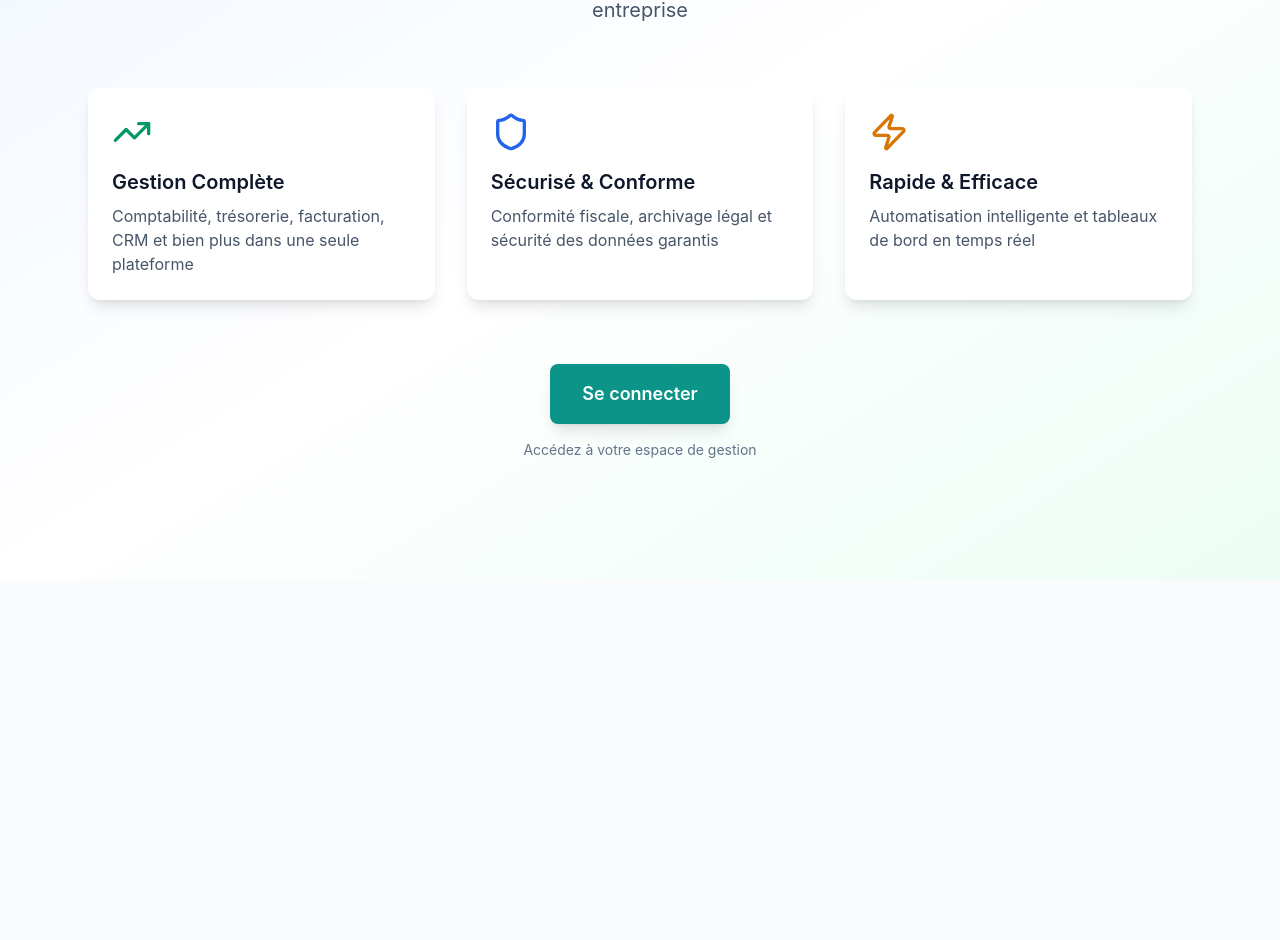
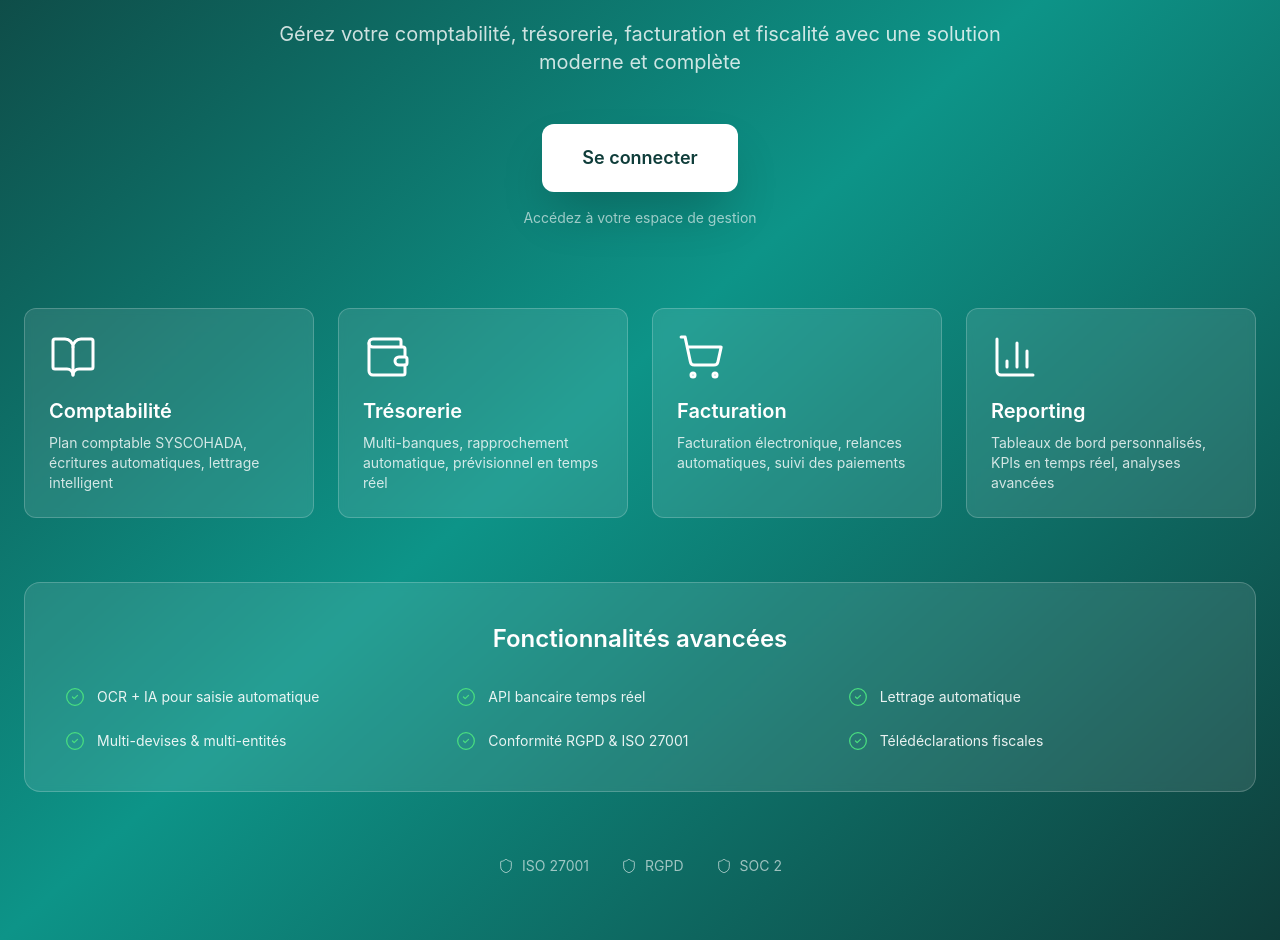
Before and after one commit to flori92/financia, a Next.js app in the folder bms-web/: page / in a window 1280 px wide. Shown: the part 220-1160 px from the top of the page. Before the commit the page ends 800 px from the top, so only its background shows below. Built offline with nearby package versions, Linux system fonts and the light colour scheme.

Commit message:
feat: Page d'accueil moderne et routing par profil
- Nouvelle page d'accueil avec design moderne
- Présentation des modules BMS
- Bouton login vers /login
- Routing automatique par profil:
  * Comptable -> /accountant
  * Admin -> /dashboard
  * Entrepreneur -> /dashboard

```diff
--- a/bms-web/src/app/login/page.tsx
+++ b/bms-web/src/app/login/page.tsx
@@ -32,11 +32,21 @@ export default function LoginPage() {
       if (typeof window !== "undefined") {
         window.localStorage.setItem("bms_token", data.access_token);
         window.localStorage.setItem("user_email", email);
-        // Déterminer le rôle selon l'email
-        const role = email.includes('comptable') || email.includes('accountant') ? 'accountant' : 'entrepreneur';
-        window.localStorage.setItem("user_role", role);
-        // Rediriger vers la page appropriée
-        const redirectTo = role === 'accountant' ? '/accountant' : '/dashboard';
+        window.localStorage.setItem("user_data", JSON.stringify(data.user || {}));
+
+        // Déterminer le rôle et la redirection
+        let redirectTo = '/dashboard';
+        if (email.includes('comptable') || email.includes('accountant')) {
+          window.localStorage.setItem("user_role", 'accountant');
+          redirectTo = '/accountant';
+        } else if (email.includes('admin')) {
+          window.localStorage.setItem("user_role", 'admin');
+          redirectTo = '/dashboard';
+        } else {
+          window.localStorage.setItem("user_role", 'entrepreneur');
+          redirectTo = '/dashboard';
+        }
+
         router.push(redirectTo);
       }
     } catch (e) {
--- a/bms-web/src/app/page.tsx
+++ b/bms-web/src/app/page.tsx
@@ -1,62 +1,105 @@
 "use client";
 import { useRouter } from "next/navigation";
-import { Building2, TrendingUp, Shield, Zap } from "lucide-react";
+import { Building2, BookOpen, Wallet, ShoppingCart, BarChart3, Shield, Zap, CheckCircle2 } from "lucide-react";
 
 export default function Page() {
   const router = useRouter();
 
   return (
-    <div className="min-h-screen bg-gradient-to-br from-blue-50 via-white to-emerald-50">
-      <div className="max-w-6xl mx-auto px-6 py-16">
-        <div className="text-center mb-16">
-          <div className="inline-flex items-center gap-3 mb-6">
-            <Building2 className="w-12 h-12 text-app-primary" />
-            <h1 className="text-5xl font-bold text-slate-900">BMS</h1>
+    <div className="min-h-screen bg-gradient-to-br from-[#0F3D3A] via-[#0D9488] to-[#0F3D3A]">
+      <div className="max-w-7xl mx-auto px-6 py-16">
+        <div className="text-center mb-20">
+          <div className="inline-flex items-center gap-4 mb-8">
+            <div className="w-20 h-20 rounded-2xl bg-white/10 backdrop-blur-sm flex items-center justify-center">
+              <Building2 className="w-12 h-12 text-white" strokeWidth={1.5} />
+            </div>
+            <h1 className="text-6xl font-bold text-white tracking-tight">BMS ERP</h1>
           </div>
-          <h2 className="text-3xl font-semibold text-slate-800 mb-4">
-            Business Management System
+          <h2 className="text-4xl font-semibold text-white mb-6">
+            Solution Comptable Intégrée
           </h2>
-          <p className="text-xl text-slate-600 max-w-2xl mx-auto">
-            La meilleure solution pour la gestion comptable et financière de votre entreprise
+          <p className="text-xl text-white/80 max-w-3xl mx-auto mb-12">
+            Gérez votre comptabilité, trésorerie, facturation et fiscalité avec une solution moderne et complète
+          </p>
+          <button
+            onClick={() => router.push('/login')}
+            className="inline-flex items-center gap-2 bg-white text-[#0F3D3A] text-lg font-semibold px-10 py-5 rounded-xl hover:bg-white/90 transition-all shadow-2xl hover:shadow-3xl hover:scale-105"
+          >
+            Se connecter
+          </button>
+          <p className="text-sm text-white/60 mt-4">
+            Accédez à votre espace de gestion
           </p>
         </div>
 
-        <div className="grid grid-cols-1 md:grid-cols-3 gap-8 mb-16">
-          <div className="bg-white rounded-xl p-6 shadow-lg hover:shadow-xl transition-shadow">
-            <TrendingUp className="w-10 h-10 text-emerald-600 mb-4" />
-            <h3 className="text-xl font-semibold mb-2">Gestion Complète</h3>
-            <p className="text-slate-600">
-              Comptabilité, trésorerie, facturation, CRM et bien plus dans une seule plateforme
+        <div className="grid grid-cols-1 md:grid-cols-2 lg:grid-cols-4 gap-6 mb-16">
+          <div className="bg-white/10 backdrop-blur-sm rounded-xl p-6 border border-white/20 hover:bg-white/20 transition-all">
+            <BookOpen className="w-12 h-12 text-white mb-4" strokeWidth={1.5} />
+            <h3 className="text-xl font-semibold mb-2 text-white">Comptabilité</h3>
+            <p className="text-white/80 text-sm">
+              Plan comptable SYSCOHADA, écritures automatiques, lettrage intelligent
             </p>
           </div>
 
-          <div className="bg-white rounded-xl p-6 shadow-lg hover:shadow-xl transition-shadow">
-            <Shield className="w-10 h-10 text-blue-600 mb-4" />
-            <h3 className="text-xl font-semibold mb-2">Sécurisé & Conforme</h3>
-            <p className="text-slate-600">
-              Conformité fiscale, archivage légal et sécurité des données garantis
+          <div className="bg-white/10 backdrop-blur-sm rounded-xl p-6 border border-white/20 hover:bg-white/20 transition-all">
+            <Wallet className="w-12 h-12 text-white mb-4" strokeWidth={1.5} />
+            <h3 className="text-xl font-semibold mb-2 text-white">Trésorerie</h3>
+            <p className="text-white/80 text-sm">
+              Multi-banques, rapprochement automatique, prévisionnel en temps réel
             </p>
           </div>
 
-          <div className="bg-white rounded-xl p-6 shadow-lg hover:shadow-xl transition-shadow">
-            <Zap className="w-10 h-10 text-amber-600 mb-4" />
-            <h3 className="text-xl font-semibold mb-2">Rapide & Efficace</h3>
-            <p className="text-slate-600">
-              Automatisation intelligente et tableaux de bord en temps réel
+          <div className="bg-white/10 backdrop-blur-sm rounded-xl p-6 border border-white/20 hover:bg-white/20 transition-all">
+            <ShoppingCart className="w-12 h-12 text-white mb-4" strokeWidth={1.5} />
+            <h3 className="text-xl font-semibold mb-2 text-white">Facturation</h3>
+            <p className="text-white/80 text-sm">
+              Facturation électronique, relances automatiques, suivi des paiements
+            </p>
+          </div>
+
+          <div className="bg-white/10 backdrop-blur-sm rounded-xl p-6 border border-white/20 hover:bg-white/20 transition-all">
+            <BarChart3 className="w-12 h-12 text-white mb-4" strokeWidth={1.5} />
+            <h3 className="text-xl font-semibold mb-2 text-white">Reporting</h3>
+            <p className="text-white/80 text-sm">
+              Tableaux de bord personnalisés, KPIs en temps réel, analyses avancées
             </p>
           </div>
         </div>
 
-        <div className="text-center">
-          <button
-            onClick={() => router.push('/login')}
-            className="inline-flex items-center gap-2 bg-app-primary text-white text-lg font-semibold px-8 py-4 rounded-lg hover:bg-[#0F766E] transition-colors shadow-lg hover:shadow-xl"
-          >
-            Se connecter
-          </button>
-          <p className="text-sm text-slate-500 mt-4">
-            Accédez à votre espace de gestion
-          </p>
+        <div className="bg-white/10 backdrop-blur-sm rounded-2xl p-10 border border-white/20">
+          <h3 className="text-2xl font-semibold text-white mb-8 text-center">Fonctionnalités avancées</h3>
+          <div className="grid grid-cols-1 md:grid-cols-2 lg:grid-cols-3 gap-6">
+            {[
+              { icon: CheckCircle2, text: "OCR + IA pour saisie automatique" },
+              { icon: CheckCircle2, text: "API bancaire temps réel" },
+              { icon: CheckCircle2, text: "Lettrage automatique" },
+              { icon: CheckCircle2, text: "Multi-devises & multi-entités" },
+              { icon: CheckCircle2, text: "Conformité RGPD & ISO 27001" },
+              { icon: CheckCircle2, text: "Télédéclarations fiscales" }
+            ].map((feature, i) => (
+              <div key={i} className="flex items-center gap-3">
+                <feature.icon className="w-5 h-5 text-green-400 flex-shrink-0" strokeWidth={1.5} />
+                <span className="text-white/90 text-sm">{feature.text}</span>
+              </div>
+            ))}
+          </div>
+        </div>
+
+        <div className="mt-16 text-center">
+          <div className="flex items-center justify-center gap-8 text-white/60 text-sm">
+            <div className="flex items-center gap-2">
+              <Shield className="w-4 h-4" strokeWidth={1.5} />
+              <span>ISO 27001</span>
+            </div>
+            <div className="flex items-center gap-2">
+              <Shield className="w-4 h-4" strokeWidth={1.5} />
+              <span>RGPD</span>
+            </div>
+            <div className="flex items-center gap-2">
+              <Shield className="w-4 h-4" strokeWidth={1.5} />
+              <span>SOC 2</span>
+            </div>
+          </div>
         </div>
       </div>
     </div>
```
Also changed, not shown: 1 other file (tests, documents, lock files or other folders).
